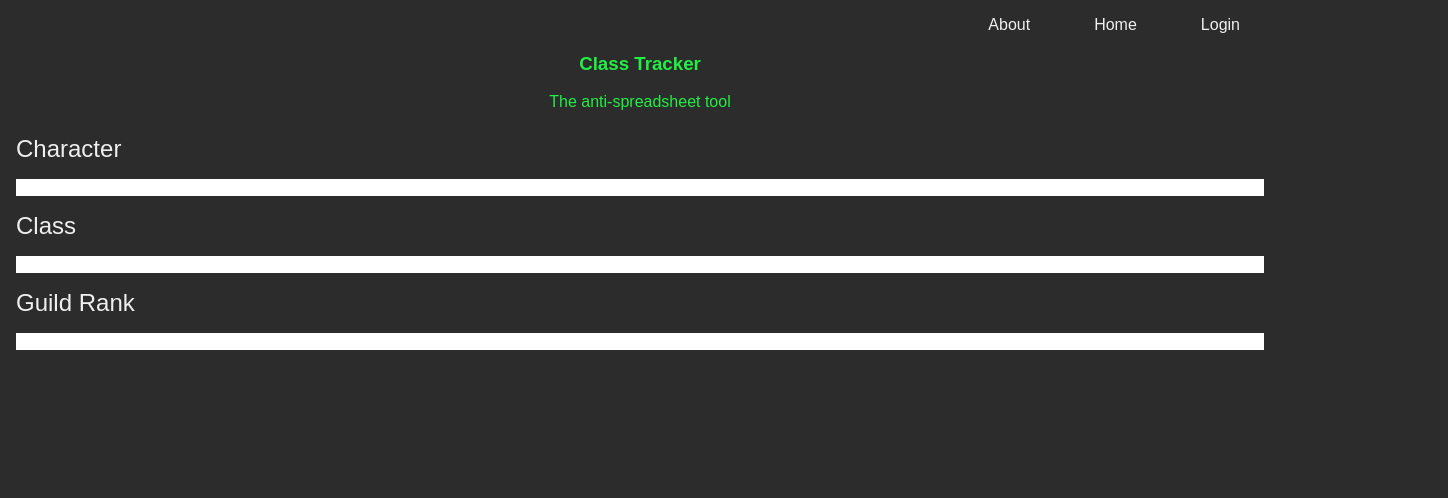
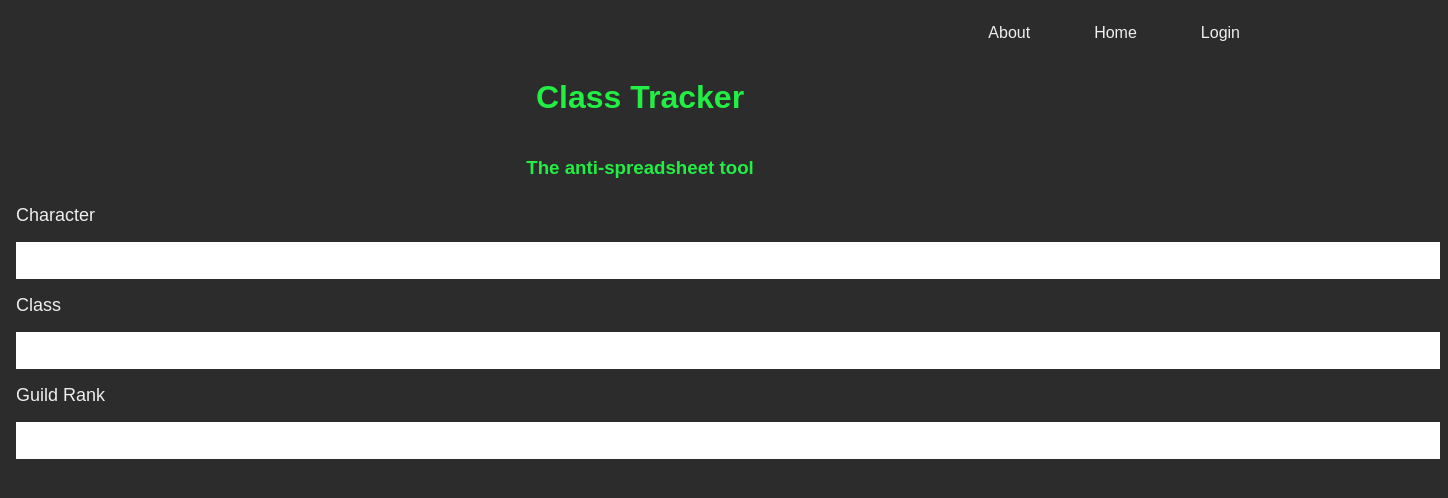
Before and after one commit to timegated/class-tracker, a React app in the folder client/: page / in a window 1280 px wide. Shown: the top 498 px of the page, 1448 px wide, since content can reach past the window. Built offline with nearby package versions, Linux system fonts and the light colour scheme.

Commit message:
added state to currentItems component

```diff
--- a/client/src/Pages/Home/Home.js
+++ b/client/src/Pages/Home/Home.js
@@ -5,8 +5,8 @@ import "./Home.css";
 function Home() {
     return (
         <Fragment>
-            <h3 className="home-page__title">Class Tracker</h3>
-            <p className="home-page__title">The anti-spreadsheet tool</p>
+            <h1 className="home-page__title">Class Tracker</h1>
+            <h3 className="home-page__title">The anti-spreadsheet tool</h3>
             <CurrentItems />
         </Fragment>
     );
--- a/client/src/components/CurrentItems/CurrentItems.css
+++ b/client/src/components/CurrentItems/CurrentItems.css
@@ -1,16 +1,18 @@
 .current-items__form {
     display: flex;
     flex-direction: column;
-    justify-content: center;
+    width: 1440px;
+    flex: 1 0 50%;
 }
 
 .current-items__input {
-   flex: 1 0 50%;
    border: none;
    margin: .5rem;
+   flex: 1 0 35px;
+   font-size: 18px;
 }
 
 .current-items__label {
     margin: .5rem;
-    font-size: 24px;
+    font-size: 18px;
 }
--- a/client/src/components/CurrentItems/CurrentItems.js
+++ b/client/src/components/CurrentItems/CurrentItems.js
@@ -1,7 +1,13 @@
-import React from "react";
+import React, { useState } from "react";
 import "./CurrentItems.css";
 
 const CurrentItems = () => {
+    const [element, setElement] = useState({
+        character: '',
+        class: '',
+        guildRank: ''
+    });
+    console.log(element);
     return (
         <form className="current-items__form">
             <label className="current-items__label" htmlFor="Character Name">Character</label>
--- a/client/src/index.css
+++ b/client/src/index.css
@@ -7,4 +7,6 @@ body {
 .main-content {
     max-width: 1440px;
     margin: 0 auto;
+    display: flex;
+    flex-direction: column;
 }
```
